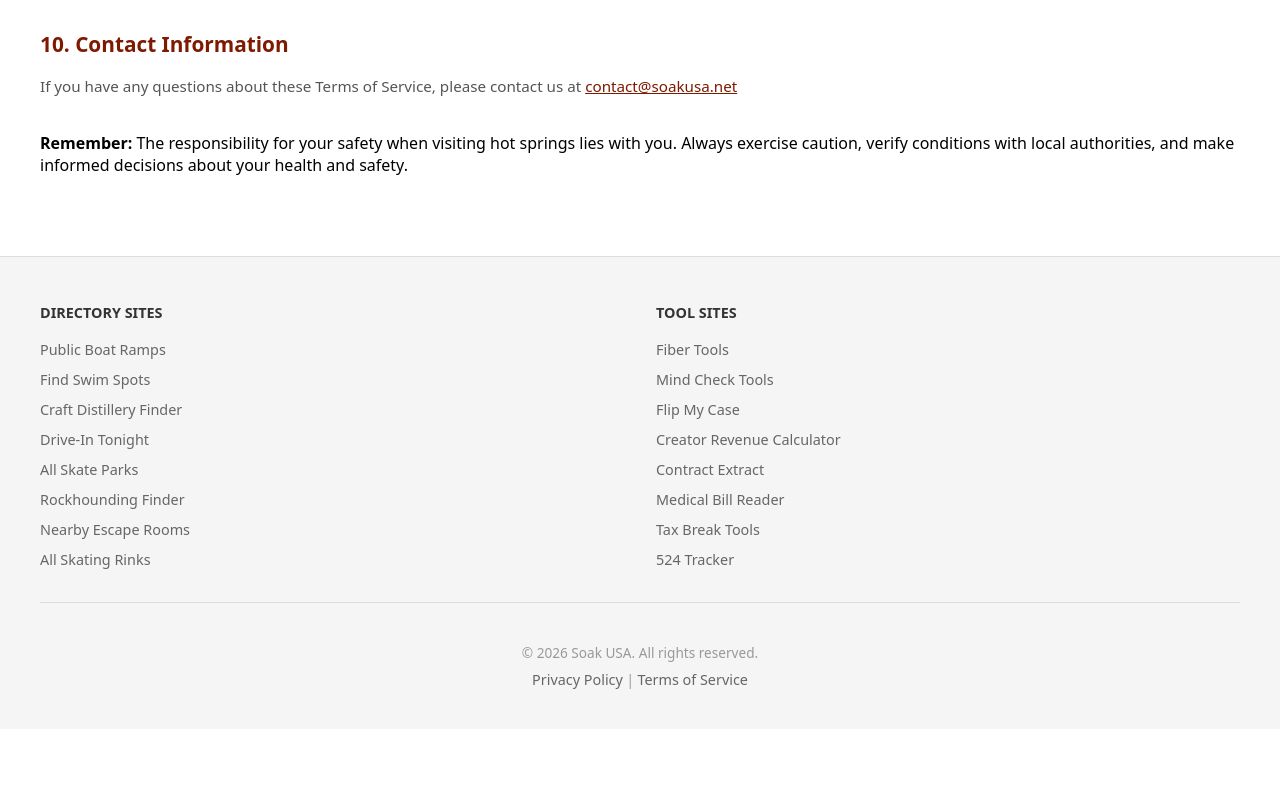
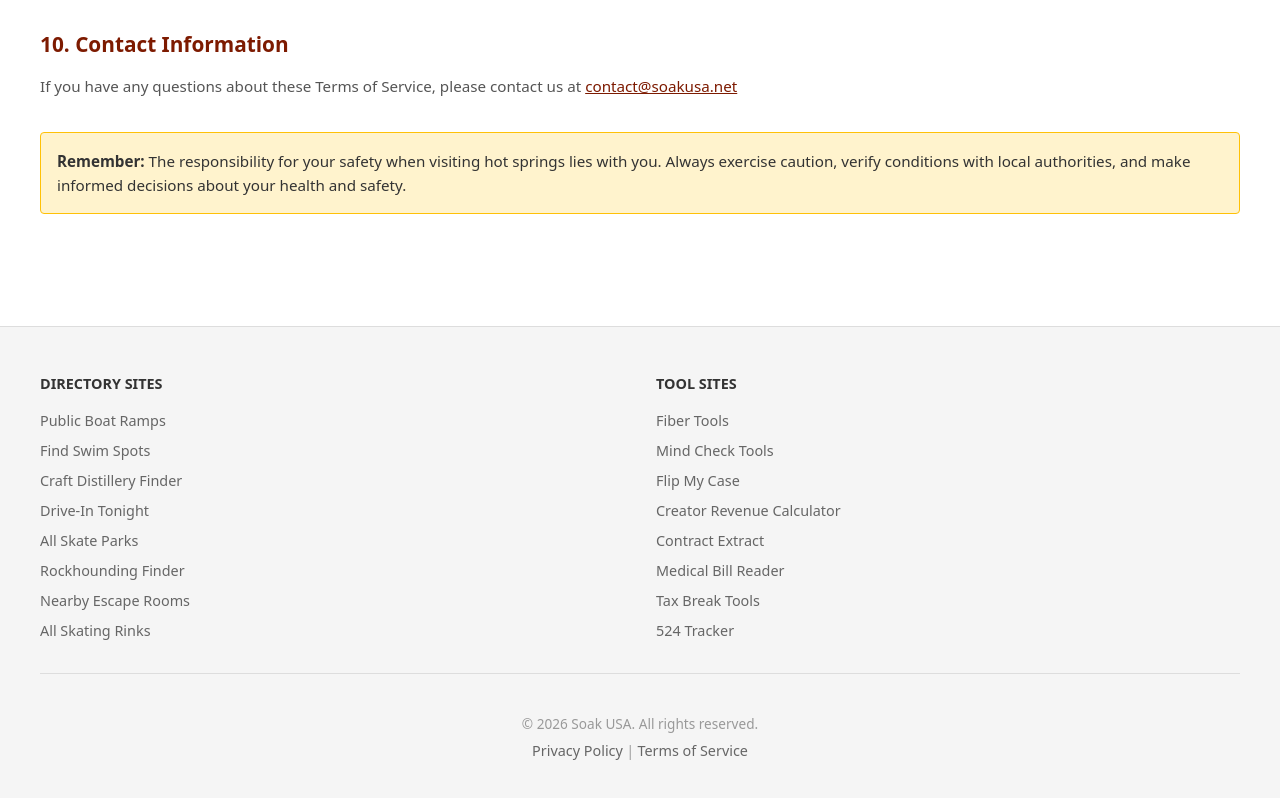
Before and after one commit to raiderj77/soakusa, a Next.js app: page /terms in a window 1280 px wide. Shown: the part 1894-2692 px from the top of the page. Before the commit the page ends 2623 px from the top, so only its background shows below. Built offline with nearby package versions, Linux system fonts and the light colour scheme.

Commit message:
fix: resolve duplicate style attribute on disclaimer div

```diff
--- a/src/app/terms/page.tsx
+++ b/src/app/terms/page.tsx
@@ -206,7 +206,7 @@ export default function TermsPage() {
         </p>
       </section>
 
-      <div style={disclaimerBoxStyles} style={{ marginTop: "2rem" }}>
+      <div style={{ ...disclaimerBoxStyles, marginTop: "2rem" }}>
         <strong>Remember:</strong> The responsibility for your safety when visiting
         hot springs lies with you. Always exercise caution, verify conditions with
         local authorities, and make informed decisions about your health and safety.
```
